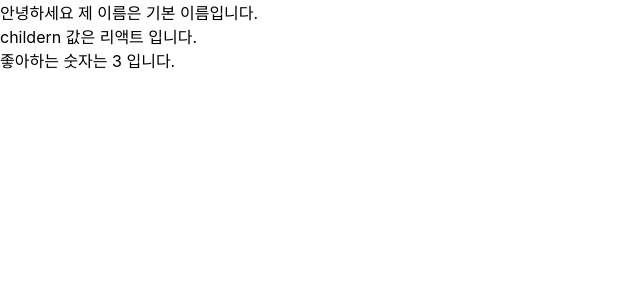
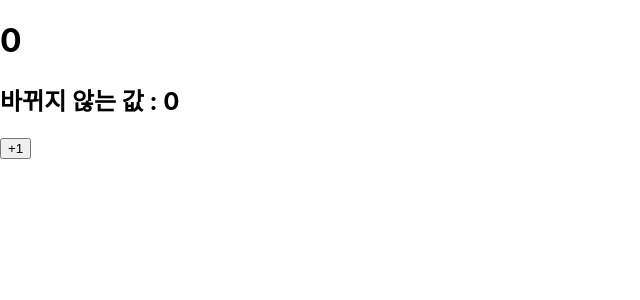
Before and after one commit to hooni24/hello-react, a React (Create React App) app: page / in a window 1280 px wide. Shown: the top 300 px of the page, without its empty margins (0-640 px from the left). Built offline with nearby package versions, Linux system fonts and the light colour scheme.

Commit message:
클래스형 컴포넌트에서 state

```diff
--- a/src/App.js
+++ b/src/App.js
@@ -1,8 +1,8 @@
 import React from 'react';
-import MyComponent from './MyComponent';
+import Counter from './Counter';
 
 const App = () => {
-  return <MyComponent favoriteNumber={3}>리액트</MyComponent>;
+  return <Counter favoriteNumber={3}>리액트</Counter>;
 };
 
 export default App;
--- /dev/null
+++ b/src/Counter.js
@@ -0,0 +1,53 @@
+import React, { Component } from 'react';
+
+/**
+ * 클래스형 컴포넌트에서 state 사용하기. (this.state)
+ */
+class Counter extends Component {
+  /*
+  constructor(props) {
+    super(props);
+
+    // state의 초깃값 설정하기 (컴포넌트의 state는 객체형식이어야 한다.)
+    this.state = {
+      number: 0,
+      fixedNumber: 0
+    };
+  }
+  */
+
+  // state의 초깃값 설정하기2 (전역 변수에 설정해둔다.)
+  state = {
+    number: 0,
+    fixedNumber: 0
+  };
+
+  render() {
+    const { number, fixedNumber } = this.state;
+    return (
+      <div>
+        <h1>{number}</h1>
+        <h2>바뀌지 않는 값 : {fixedNumber}</h2>
+        <button
+          onClick={() => {
+            // setState는 비동기로 처리되기 때문에 값을 보장하기 위해 함수를 넘겨서 처리한다.
+            // this.setState({ number: number + 1 });
+            this.setState(
+              (prevState, props) => ({
+                number: prevState.number + 1
+              }),
+              () => {
+                // setState의 2번째 인자로는 콜백을 줄 수 있음.
+                console.log('setState 콜백');
+              }
+            );
+          }}
+        >
+          +1
+        </button>
+      </div>
+    );
+  }
+}
+
+export default Counter;
```
